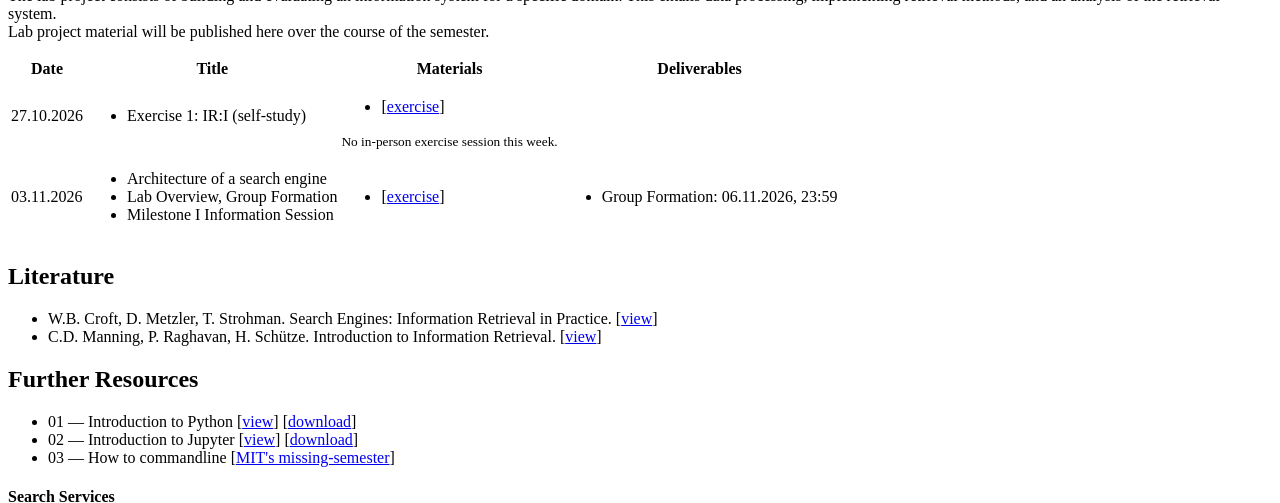
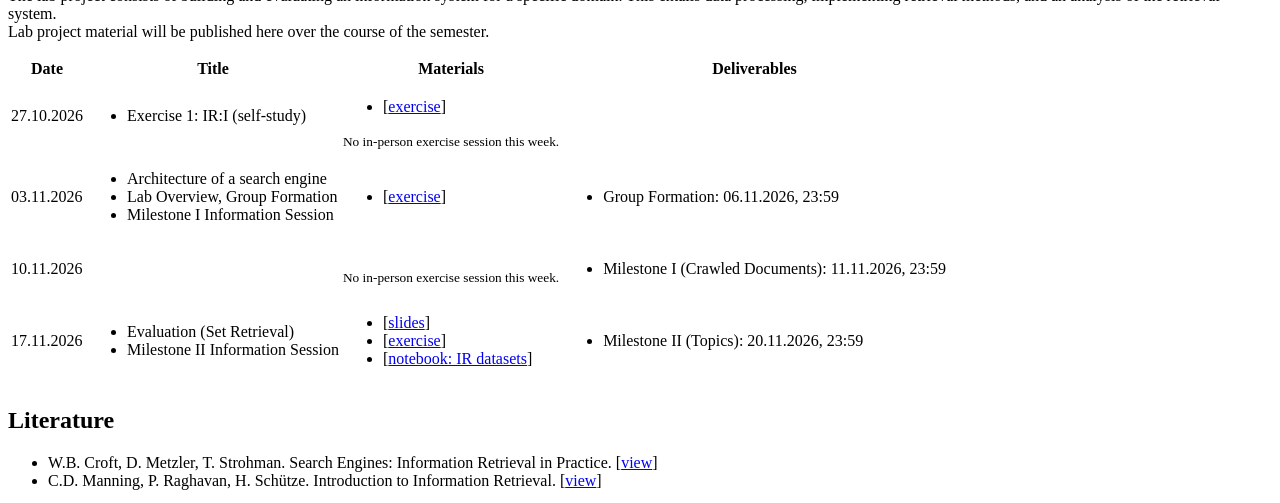
Before and after one commit to temir-org/temir-org.github.io, a Jekyll site: the page built from teaching/information-retrieval-ws26/information-retrieval-ws26.html, in a window 1280 px wide and 900 px high, scrolled down 3457 px, cut to the strip 0-503 px from the top of the window. Built offline with Jekyll 4.4.1, drawn with Linux system fonts in a browser that asks for light colours; a script that is not in the unit is left out.

Commit message:
feat: Add next week's IR WS2627 plan

```diff
--- a/teaching/information-retrieval-ws26/_includes/sessions.html
+++ b/teaching/information-retrieval-ws26/_includes/sessions.html
@@ -31,7 +31,7 @@
         <li>Milestone I Information Session</li>
       </ul></td>
       <td><ul class="uk-list">
-        <!-- <li>[<a href="./materials/ir-ws26-lab-part1.pdf">slides</a>]</li> -->
+        <!-- <li>[<a href="./materials/exercise-information-retrieval-wise-2026-part1.pdf">slides</a>]</li> -->
         <li>[<a href="./materials/exercise-information-retrieval-wise-2026-sheet2.pdf">exercise</a>]</li>
         <!-- <li>[<a href="https://youtu.be/A_2JPgdqKuY?si=U43h6-5liS7s0muP">videos 4 - 6</a>]</li> -->
       </ul></td>
@@ -39,48 +39,59 @@
         <li><span class="uk-text-success">Group Formation: 06.11.2026, 23:59</span></li>
       </ul></td>
     </tr>
-    <!-- <tr>
-      <td>11.11.2025</td>
+    <tr>
+    <td>10.11.2026</td>
+      <td>
+        <ul class="uk-list uk-list-bullet">
+        </ul>
+      </td>
+      <td>
+        <ul class="uk-list">
+        </ul>
+        <small>No in-person exercise session this week.</small>
+      </td>
+      <td>
+        <ul class="uk-list">
+          <li>
+            <span class="uk-text-success">
+              Milestone I (Crawled Documents): 11.11.2026, 23:59
+            </span>
+          </li>
+        </ul>
+      </td>
+    </tr>
+    <tr>
+      <td>17.11.2026</td>
       <td><ul class="uk-list uk-list-bullet">
-        <li>Relevance Annotations</li>
+        <li>Evaluation (Set Retrieval)</li>
+        <li>Milestone II Information Session</li>
       </ul></td>
       <td><ul class="uk-list">
-        <li>[<a href="./materials/ir-ws26-lab-part3.pdf">slides</a>]</li>
+        <li>[<a href="./materials/exercise-information-retrieval-wise-2026-part2.pdf">slides</a>]</li>
+        <li>[<a href="./materials/exercise-information-retrieval-wise-2026-sheet3.pdf">exercise</a>]</li>
         <li>[<a href="https://github.com/tira-io/teaching-ir-with-shared-tasks/blob/main/tutorials/tutorial-ir-datasets.ipynb">notebook: IR datasets</a>]</li>
       </ul></td>
       <td><ul class="uk-list">
-        <li><span class="uk-text-success">Milestone I (Crawled Documents): 11.11.2026, 23:59</span></li>
+        <li><span class="uk-text-success">Milestone II (Topics): 20.11.2026, 23:59</span></li>
       </ul></td>
     </tr>
-    <tr>
-      <td>18.11.2025</td>
+    <!-- <tr>
+      <td>24.11.2024</td>
       <td><ul class="uk-list uk-list-bullet">
-        <li>Evaluation (Set Retrieval)</li>
-      </ul></td>
-      <td><ul class="uk-list">
-        <li>[<a href="./materials/ir-ws26-lab-part4.pdf">slides</a>]</li>
-        <li>[<a href="./materials/exercise2.pdf">exercise</a>]</li>
-      </ul></td>
-      <td><ul class="uk-list">
-        <li><span class="uk-text-success">Milestone II: 20.11.2025, 23:59</span></li>
-      </ul></td>
-    </tr>
-    <tr>
-      <td>25.11.2025</td>
-      <td><ul class="uk-list uk-list-bullet">
+        <li>Relevance Annotations</li>
         <li>Evaluation (Ranked Retrieval)</li>
         <li>Lab Tutorial (Dev Container)</li>
         <li>Lab Tutorial (PyTerrier Artifacts)</li>
       </ul></td>
       <td><ul class="uk-list">
-        <li>[<a href="./materials/ir-ws26-lab-part5.pdf">slides</a>]</li>
+        <li>[<a href="./materials/exercise-information-retrieval-wise-2026-part3.pdf">slides</a>]</li>
         <li>[<a href="./materials/exercise3.pdf">exercise</a>]</li>
         <li>[<a href="https://github.com/OpenWebSearch/wows-code/tree/main/ecir26/template-new-approach">Dev Container</a>]</li>
         <li>[<a href="https://github.com/tira-io/teaching-ir-with-shared-tasks/blob/pyterrier-1.0/tutorials/tutorial-pyterrier-artifacts.ipynb">PyTerrier Artifacts notebook</a>]</li>
       </ul></td>
     </tr>
     <tr>
-      <td>02.12.2025</td>
+      <td>01.12.2026</td>
       <td><ul class="uk-list uk-list-bullet">
         <li>Byte-Pair Encoding</li>
         <li>Morphology</li>
@@ -93,7 +104,7 @@
       </ul></td>
       <td></td>
     </tr><tr>
-      <td>09.12.2025</td>
+      <td>08.12.2026</td>
       <td><ul class="uk-list uk-list-bullet">
         <li>TIRA dry run & submission</li>
       </ul></td>
@@ -103,12 +114,12 @@
         </ul>
       </td>
        <td><ul class="uk-list">
-         <li><span class="uk-text-success">Milestone III: 15.12.2025, 23:59</span></li>
+         <li><span class="uk-text-success">Milestone III (Relevance Judgments): 11.12.2026, 23:59</span></li>
       </ul></td>
       <td></td>
     </tr>
     </tr><tr>
-      <td>16.12.2025</td>
+      <td>15.12.2026</td>
       <td><ul class="uk-list uk-list-bullet">
         <li>Research Questions</li>
         <li>Hypothesis Testing</li>
@@ -132,19 +143,21 @@
         <li>[<a href="https://github.com/OpenWebSearch/wows-code/blob/main/ecir26/template-new-approach/experiments.ipynb">Experiment notebook</a>]</li>
       </ul></td>
       <td><ul class="uk-list">
+        <li><span class="uk-text-success">Milestone IV (Retrieval Models): 12.01.2027, 23:59</span></li>
       </ul></td>
     </tr>
     <tr>
-      <td>20.01.2026</td>
+      <td>19.01.2027</td>
       <td><ul class="uk-list uk-list-bullet">
       </ul></td>
       <td><ul class="uk-list">
       </ul></td>
       <td><ul class="uk-list">
+        <li><span class="uk-text-success">Milestone V (Hypotheses): 22.01.2027, 23:59</span></li>
       </ul></td>
     </tr>
     <tr>
-      <td>27.01.2026</td>
+      <td>26.01.2027</td>
       <td><ul class="uk-list uk-list-bullet">
         <li>Retrieval Models</li>
         <li>Boolean Retrieval</li>
@@ -154,11 +167,10 @@
         <li>[<a href="https://github.com/tira-io/teaching-ir-with-shared-tasks/blob/main/tutorials/tutorial-boolean-retrieval.ipynb">Boolean Search Engine notebook</a>]</li>
       </ul></td>
       <td><ul class="uk-list">
-        <li><span class="uk-text-success">Milestone IV: 27.01.2026, 23:59</span></li>
       </ul></td>
     </tr>
     <tr>
-      <td>03.02.2026</td>
+      <td>02.02.2027</td>
       <td><ul class="uk-list uk-list-bullet">
         <li>Binary Independence Model Ranking</li>
         <li>Language Model Ranking</li>
```
Also changed, not shown: other parts of teaching/information-retrieval-ws26/_includes/sessions.html (+2 -2 lines), 4 other files.
